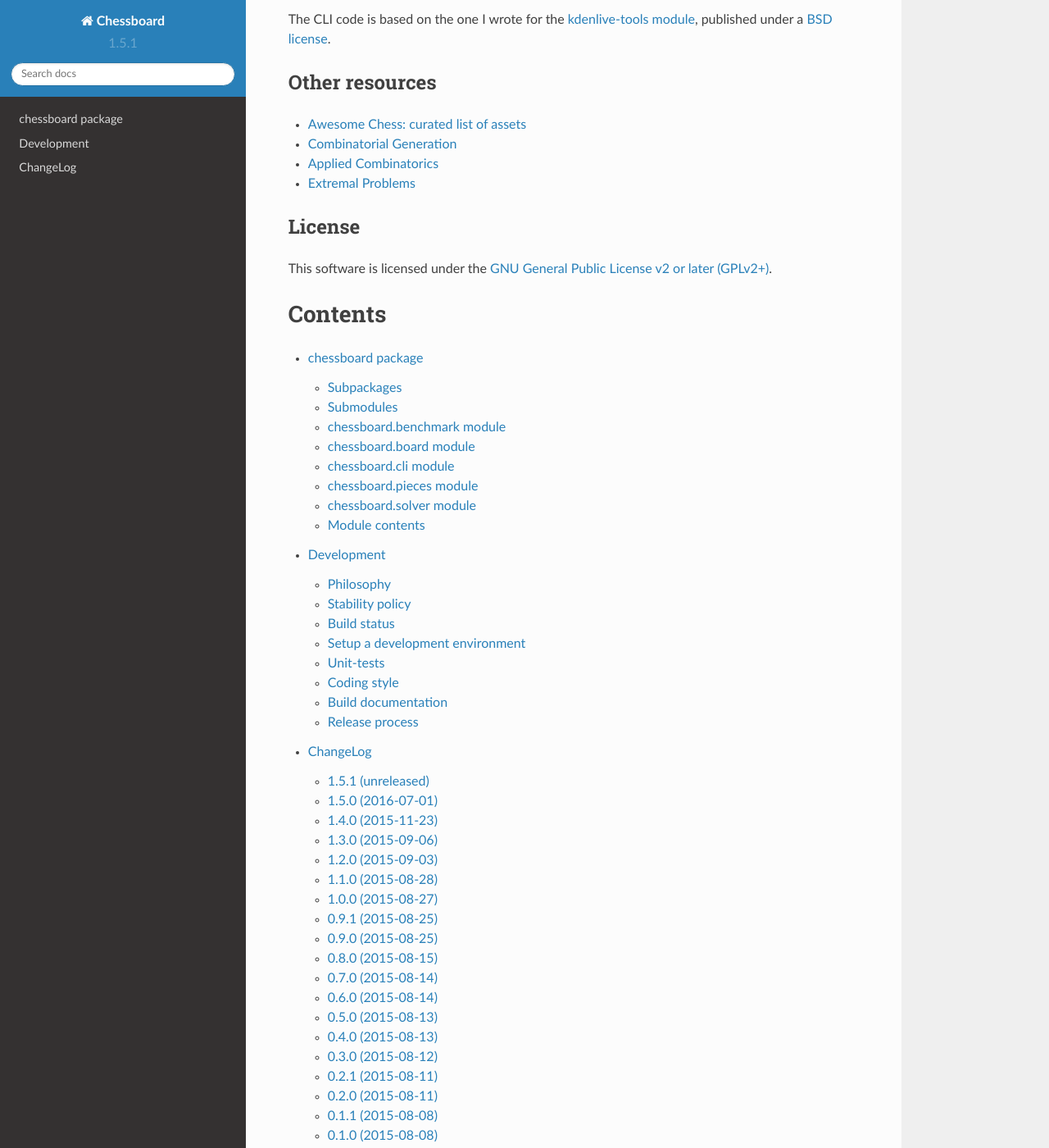
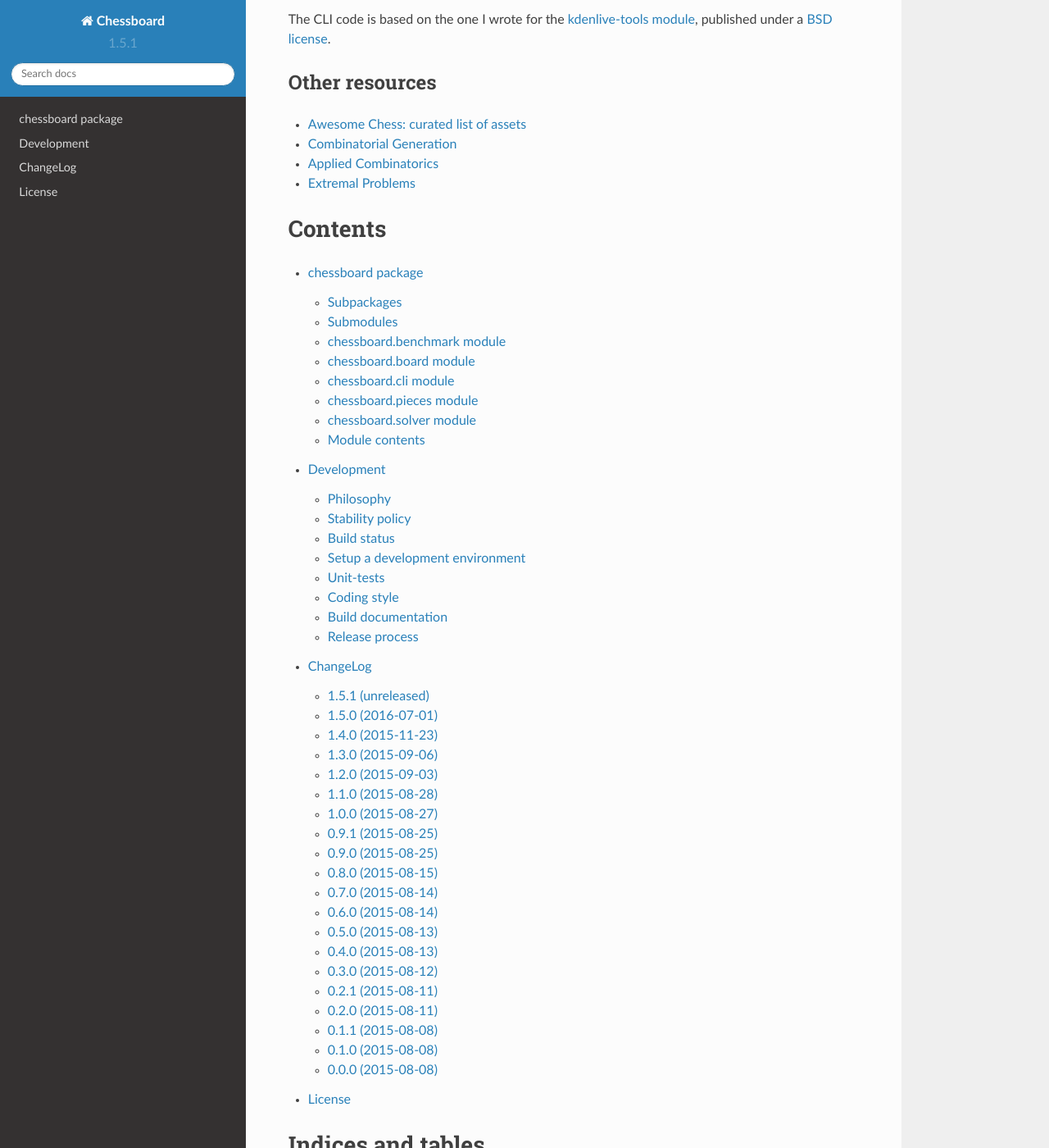
Before and after one commit to kdeldycke/chessboard, a Sphinx documentation site: the page built from docs/index.rst, in a window 1280 px wide and 1400 px high, scrolled down 5144 px. Shown: the whole window at 82% size. Built offline with Sphinx 7.4.7 and the Read the Docs theme 2.0.0, drawn with Linux system fonts in a browser that asks for light colours; pages that are not in the unit, such as notebooks, are missing from menus.

Commit message:
Move verbose license text to dedicated page.
There's enough badges and clues around for a user to get which license
this code is distributed under. No need to overload the readme with it.

```diff
--- a/README.rst
+++ b/README.rst
@@ -299,11 +299,3 @@
 * `Combinatorial Generation <http://www.1stworks.com/ref/RuskeyCombGen.pdf>`_
 * `Applied Combinatorics <http://people.math.gatech.edu/~trotter/book.pdf>`_
 * `Extremal Problems <http://www-math.mit.edu/~rstan/transparencies/iap.pdf>`_
-
-
-License
--------
-
-This software is licensed under the `GNU General Public License v2 or later
-(GPLv2+)
-<https://github.com/kdeldycke/chessboard/blob/master/LICENSE>`_.
--- a/docs/index.rst
+++ b/docs/index.rst
@@ -10,6 +10,7 @@
    chessboard
    development
    changelog
+   license
 
 
 Indices and tables
```
Also changed, not shown: docs/license.rst (added, +9 -0 lines).
